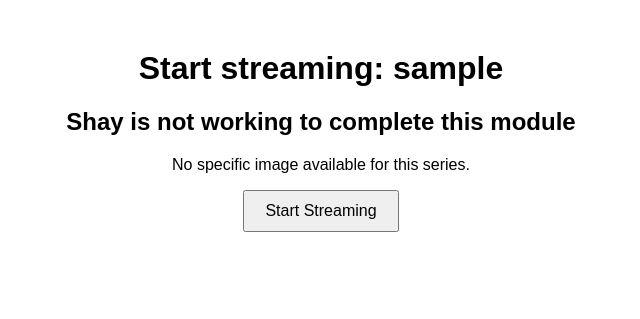
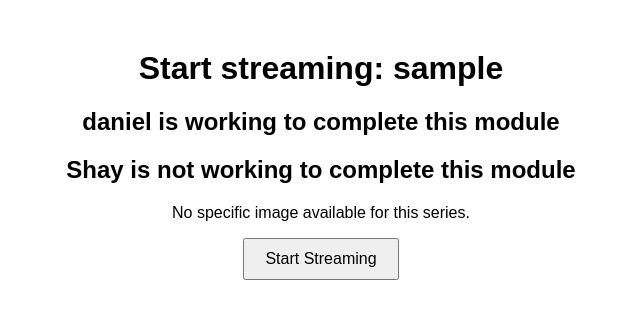
Before and after one commit to portfolioTeamDevops/argotest, a Flask app: a page that uses app/templates/series.html in a window 1280 px wide. Shown: the top 319 px of the page, without its empty margins (319-959 px from the left). Run offline with Flask 3, Linux system fonts and the light colour scheme.

Commit message:
changed app to test argo

```diff
--- a/app/templates/series.html
+++ b/app/templates/series.html
@@ -25,6 +25,7 @@
 </head>
 <body>
     <h1>Start streaming: {{ series_name }}</h1>
+    <h2>daniel is working to complete this module</h2>
     <h2>Shay is not working to complete this module</h2>
 
     {% if image_url %}
```
